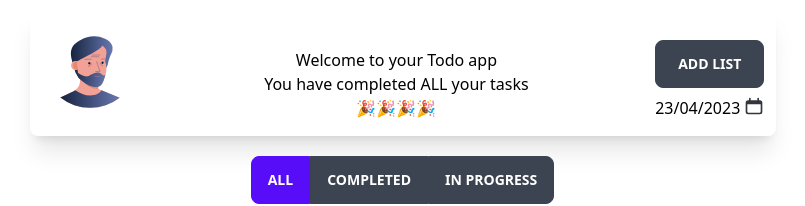
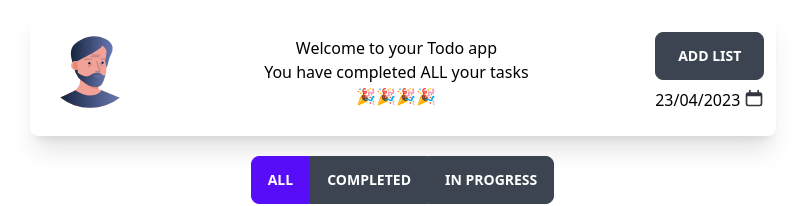
Before and after one commit to FilipBrady/amceftodo, a Next.js app: page / in a window 1280 px wide. Shown: the top 206 px of the page, without its empty margins (237-1042 px from the left). Built offline with nearby package versions, Linux system fonts and the light colour scheme; no server answers.

Commit message:
Update UserProfileDashboard.tsx

```diff
--- a/src/components/userProfileSection/UserProfileDashboard.tsx
+++ b/src/components/userProfileSection/UserProfileDashboard.tsx
@@ -29,7 +29,7 @@ const UserProfileDashboard = () => {
   );
 
   return (
-    <div className='bg-white w-11/12 mx-auto lg:w-7/12 h-fit my-2 px-3 py-4 rounded-lg shadow-xl text-center flex sm:flex-row justify-between sm:items-end  mb-5 flex-col'>
+    <div className='bg-white w-11/12 mx-auto lg:w-7/12 h-fit my-2 px-3 py-4 rounded-lg shadow-xl text-center flex sm:flex-row justify-between items-center mb-5 flex-col'>
       <div>
         <div className='w-24 rounded-full'>
           <Image src={avatarSvg} alt='user Avatar' />
```
